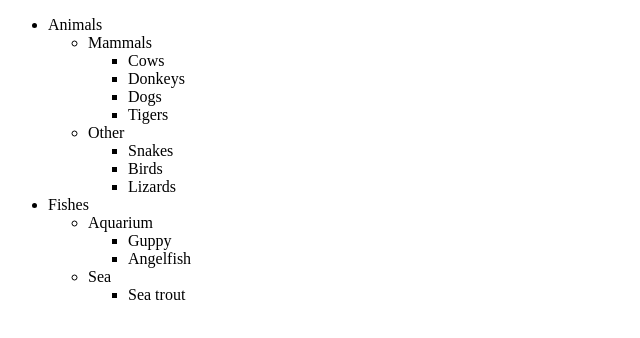
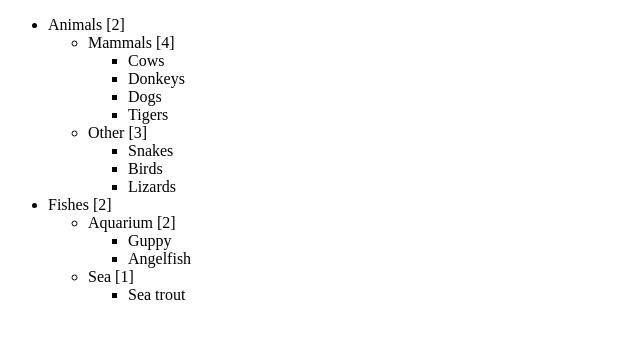
Before and after one commit to jorgefeijoo/2026-DWCC-a25jorgefo, a plain HTML site: page exerciciosDOM/propiedadesDOM/ejercicio10/index.html in a window 1280 px wide. Shown: the whole page, without its empty margins (0-640 px from the left). Drawn offline with Linux system fonts and the light colour scheme.

Commit message:
ejercicio 10 acabado

```diff
--- a/exerciciosDOM/propiedadesDOM/ejercicio10/script.js
+++ b/exerciciosDOM/propiedadesDOM/ejercicio10/script.js
@@ -1,14 +1,18 @@
 const lista = document.getElementById("listaAnimais")
-const todosUl = lista.querySelectorAll("ul")
-const arrayUl = Array.from(todosUl)
+const todosli = lista.querySelectorAll("li")
 
 // console.log(arrayUl);
 // console.log(todosUl);
 
-for (let i = 0; i < arrayUl.length; i++) {
-    const element = arrayUl[i];
-    console.log(element);
+for (const element of todosli) {
+    const tieneUl = element.querySelector("ul")
 
+    if (tieneUl) {
+        const numeroDeHijos = tieneUl.children.length
 
+        console.log(numeroDeHijos);
+
+        tieneUl.before("[" +numeroDeHijos + "]")
+    }
 
 }
```
Also changed, not shown: exerciciosDOM/propiedadesDOM/ejercicio10/index.html (+1 -0 lines).
